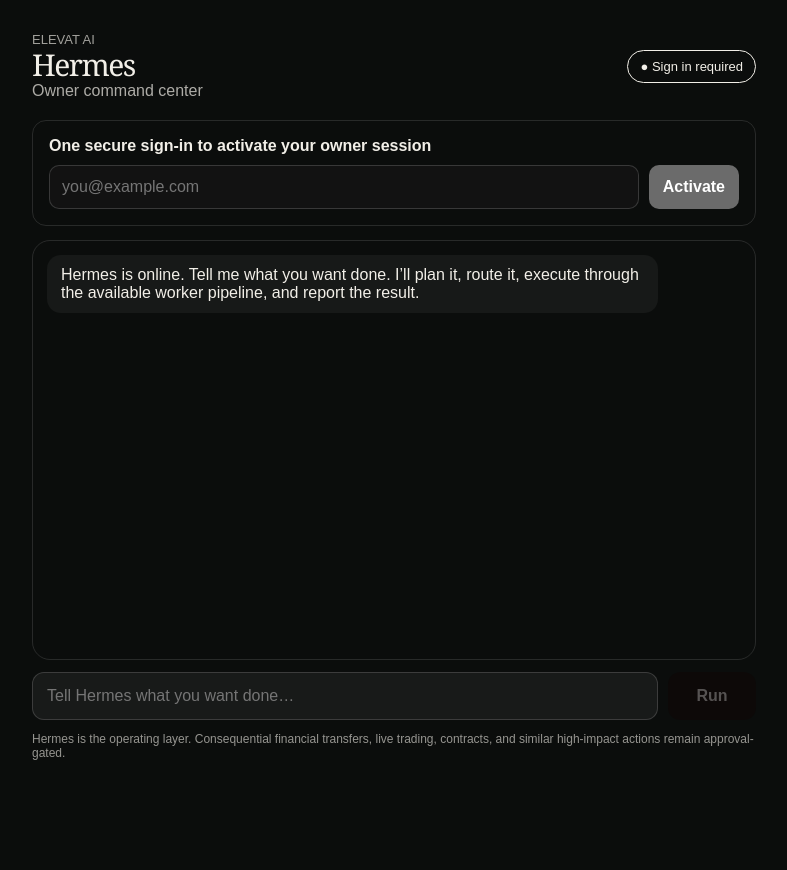
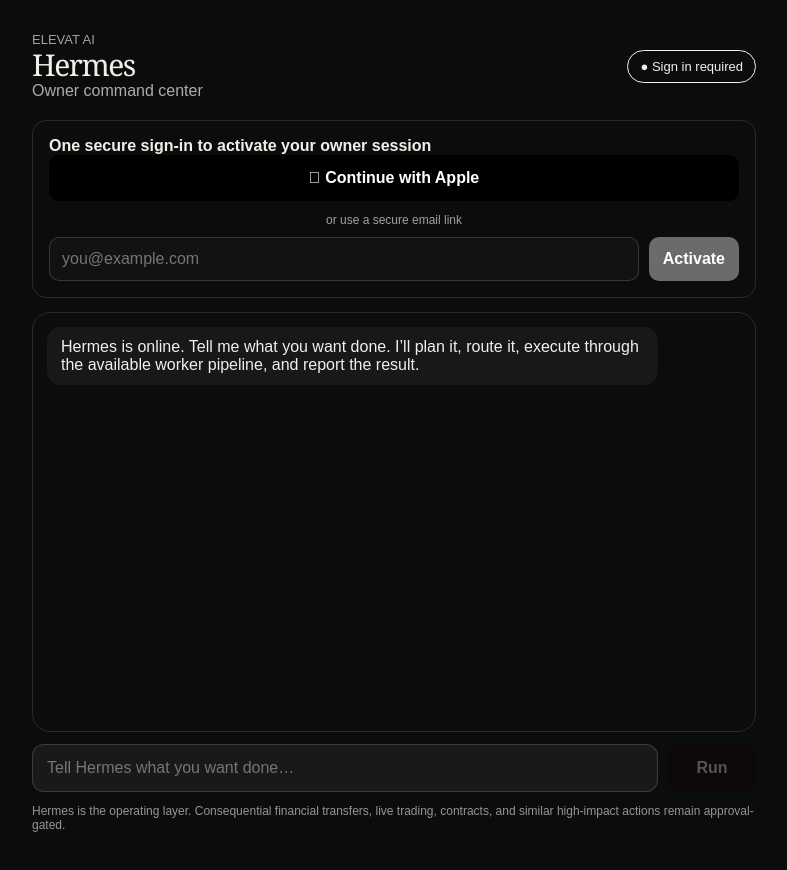
Before and after one commit to nicolelung20-cmyk/psychiczebra-platform, a Next.js app: page /hermes in a window 1280 px wide. Shown: the top 870 px of the page, without its empty margins (246-1033 px from the left). Before the commit the page ends 804 px from the top, so only its background shows below. Built offline with nearby package versions, Linux system fonts and the light colour scheme; no server answers.

Commit message:
Add Apple OAuth sign-in button to Hermes login

```diff
--- a/app/hermes/page.tsx
+++ b/app/hermes/page.tsx
@@ -52,6 +52,17 @@
       options: { emailRedirectTo: window.location.origin + "/auth/callback?next=/hermes" },
     });
     setAuthMessage(error ? error.message : "Check your email for the secure Hermes sign-in link.");
+  }
+
+  async function signInWithApple() {
+    setAuthMessage("");
+    const supabase = createBrowserClient(SUPABASE_URL, SUPABASE_ANON_KEY);
+    const redirectTo = new URL("/auth/callback?next=/hermes", window.location.origin).toString();
+    const { error } = await supabase.auth.signInWithOAuth({
+      provider: "apple",
+      options: { redirectTo, scopes: "email name" },
+    });
+    if (error) setAuthMessage(`Apple sign-in could not start: ${error.message}`);
   }
 
   async function run(e?: FormEvent) {
@@ -109,6 +120,10 @@
       {!sessionReady && status === "Sign in required" && (
         <section aria-label="Hermes sign in" style={{ marginBottom: 14, padding: 16, border: "1px solid rgba(127,127,127,.25)", borderRadius: 14 }}>
           <strong>One secure sign-in to activate your owner session</strong>
+          <button type="button" onClick={signInWithApple} style={{ width: "100%", minHeight: 46, border: "1px solid #000", borderRadius: 10, background: "#000", color: "#fff", fontWeight: 700, cursor: "pointer" }}>
+             Continue with Apple
+          </button>
+          <p style={{ margin: "12px 0 0", fontSize: 12, opacity: .65, textAlign: "center" }}>or use a secure email link</p>
           <form onSubmit={signIn} style={{ display: "flex", gap: 10, marginTop: 10 }}>
             <input type="email" required value={email} onChange={(e) => setEmail(e.target.value)} placeholder="you@example.com" aria-label="Email address" style={{ flex: 1, minWidth: 0, minHeight: 44, borderRadius: 10, border: "1px solid rgba(127,127,127,.35)", padding: "0 12px" }} />
             <button type="submit" style={{ border: 0, borderRadius: 10, padding: "0 14px", fontWeight: 700 }}>Activate</button>
```
